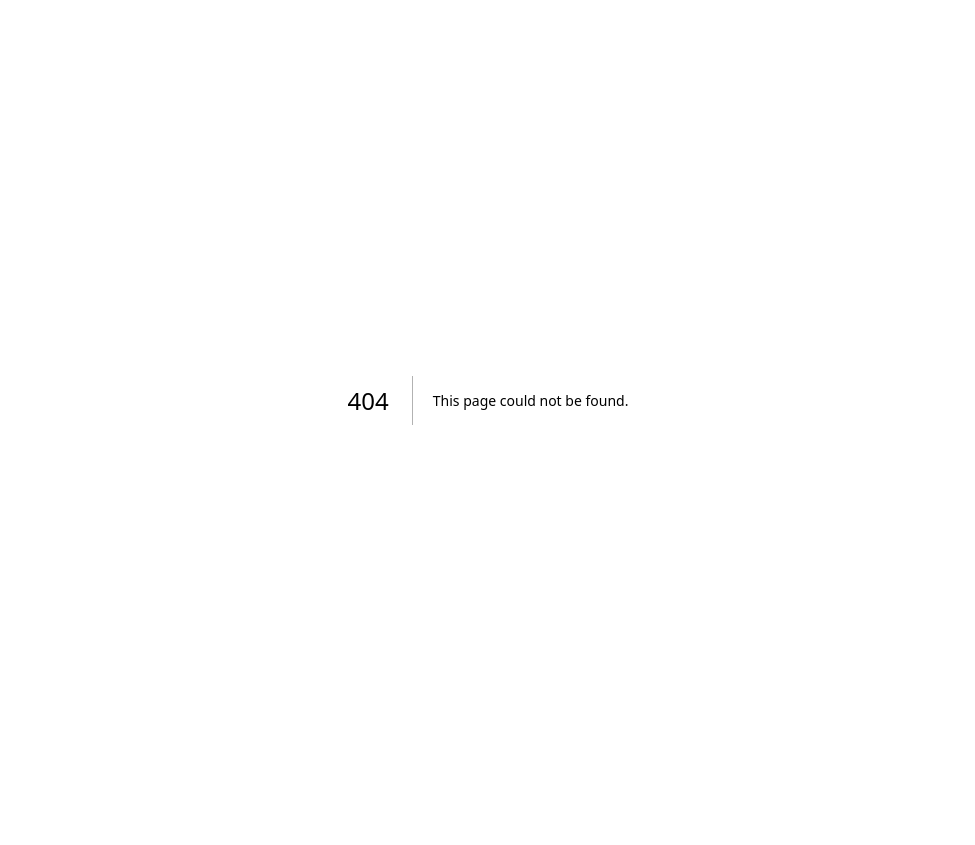
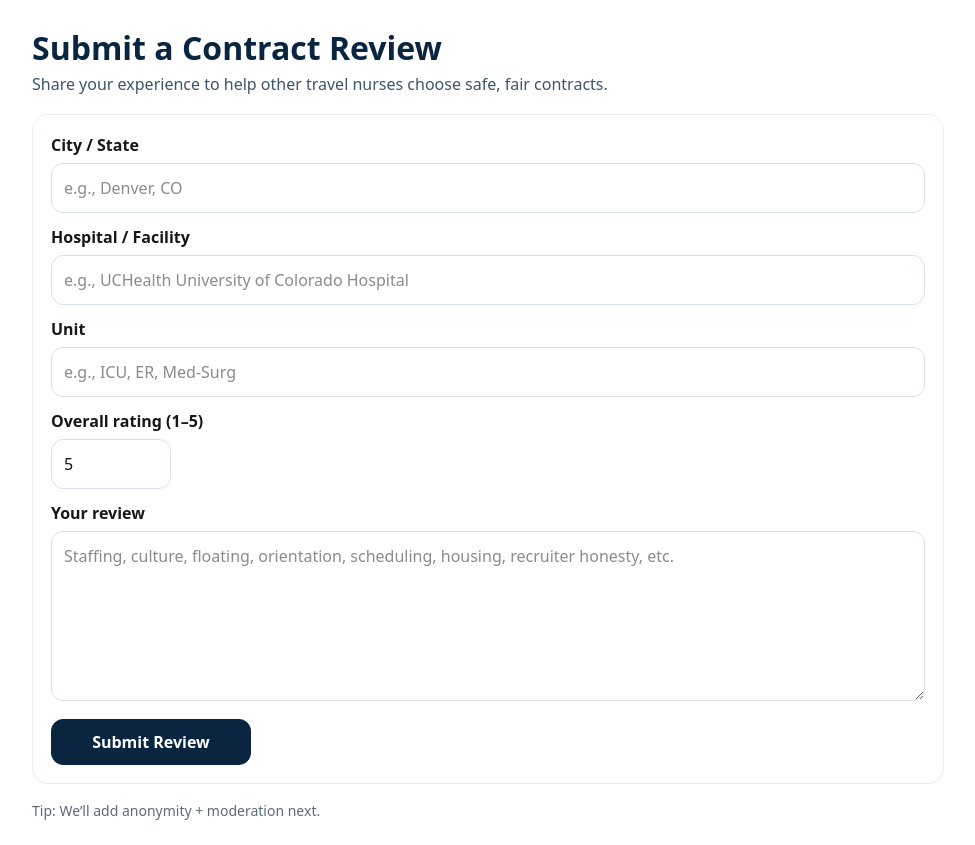
Before and after one commit to meggiehanson15/Ratemycontract, a Next.js app: page /submit in a window 1280 px wide. Before the commit this address had no page. Shown: the whole page, without its empty margins (152-1127 px from the left). Before the commit the page ends 800 px from the top, so only its background shows below. Built offline with nearby package versions, Linux system fonts and the light colour scheme.

Commit message:
Fix submit route casing

```diff
--- /dev/null
+++ b/app/submit/page.tsx
@@ -0,0 +1,95 @@
+export default function SubmitPage() {
+  return (
+    <main style={{ maxWidth: 960, margin: "0 auto", padding: 24, fontFamily: "system-ui" }}>
+      <h1 style={{ marginTop: 0, fontSize: 32, fontWeight: 800, color: "#0A2540" }}>
+        Submit a Contract Review
+      </h1>
+      <p style={{ color: "#3b556e" }}>
+        Share your experience to help other travel nurses choose safe, fair contracts.
+      </p>
+
+      <form
+        style={{
+          marginTop: 18,
+          display: "grid",
+          gap: 12,
+          padding: 18,
+          borderRadius: 16,
+          border: "1px solid #e6edf5",
+          background: "white",
+        }}
+        onSubmit={(e) => {
+          e.preventDefault();
+          alert("Next step: we’ll save this to a database.");
+        }}
+      >
+        <label>
+          <div style={{ fontWeight: 600, marginBottom: 6 }}>City / State</div>
+          <input
+            required
+            placeholder="e.g., Denver, CO"
+            style={{ width: "100%", padding: 12, borderRadius: 12, border: "1px solid #d7e2ee" }}
+          />
+        </label>
+
+        <label>
+          <div style={{ fontWeight: 600, marginBottom: 6 }}>Hospital / Facility</div>
+          <input
+            required
+            placeholder="e.g., UCHealth University of Colorado Hospital"
+            style={{ width: "100%", padding: 12, borderRadius: 12, border: "1px solid #d7e2ee" }}
+          />
+        </label>
+
+        <label>
+          <div style={{ fontWeight: 600, marginBottom: 6 }}>Unit</div>
+          <input
+            placeholder="e.g., ICU, ER, Med-Surg"
+            style={{ width: "100%", padding: 12, borderRadius: 12, border: "1px solid #d7e2ee" }}
+          />
+        </label>
+
+        <label>
+          <div style={{ fontWeight: 600, marginBottom: 6 }}>Overall rating (1–5)</div>
+          <input
+            type="number"
+            min={1}
+            max={5}
+            defaultValue={5}
+            style={{ width: 120, padding: 12, borderRadius: 12, border: "1px solid #d7e2ee" }}
+          />
+        </label>
+
+        <label>
+          <div style={{ fontWeight: 600, marginBottom: 6 }}>Your review</div>
+          <textarea
+            required
+            rows={6}
+            placeholder="Staffing, culture, floating, orientation, scheduling, housing, recruiter honesty, etc."
+            style={{ width: "100%", padding: 12, borderRadius: 12, border: "1px solid #d7e2ee" }}
+          />
+        </label>
+
+        <button
+          type="submit"
+          style={{
+            padding: "10px 14px",
+            borderRadius: 12,
+            border: "1px solid #0A2540",
+            background: "#0A2540",
+            color: "white",
+            cursor: "pointer",
+            fontWeight: 700,
+            width: 200,
+          }}
+        >
+          Submit Review
+        </button>
+      </form>
+
+      <p style={{ marginTop: 16, color: "#5b6b7a", fontSize: 14 }}>
+        Tip: We’ll add anonymity + moderation next.
+      </p>
+    </main>
+  );
+}
```
